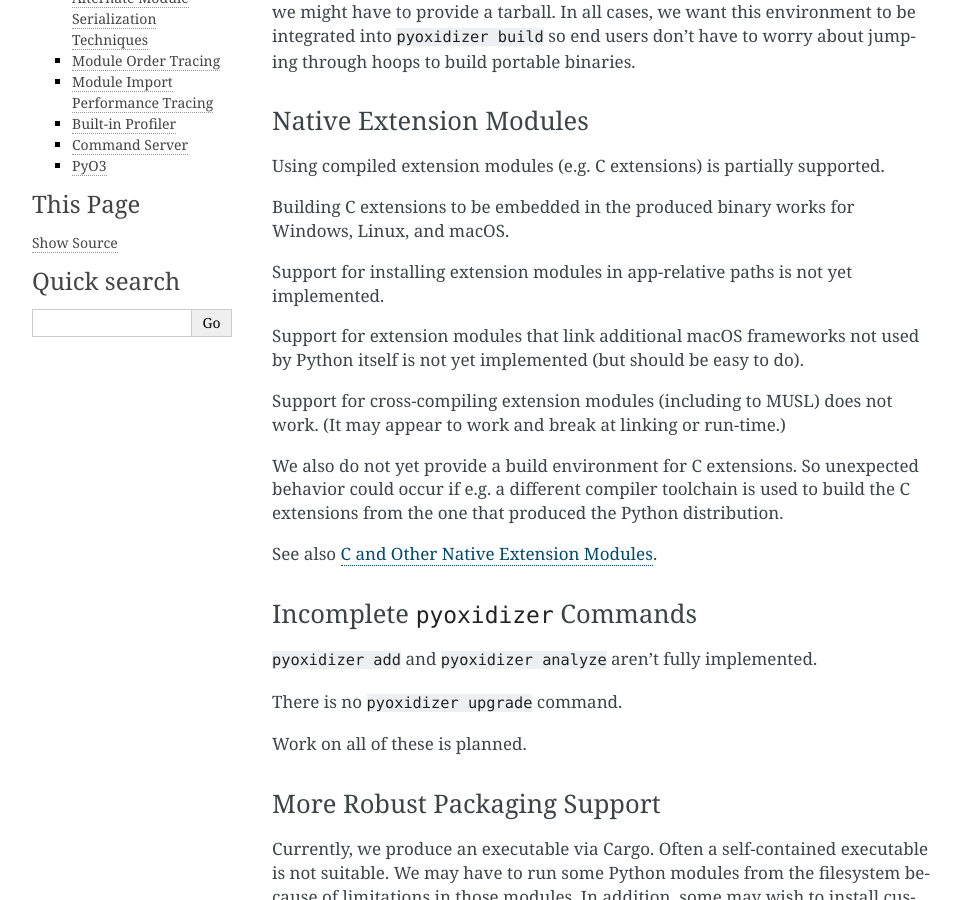
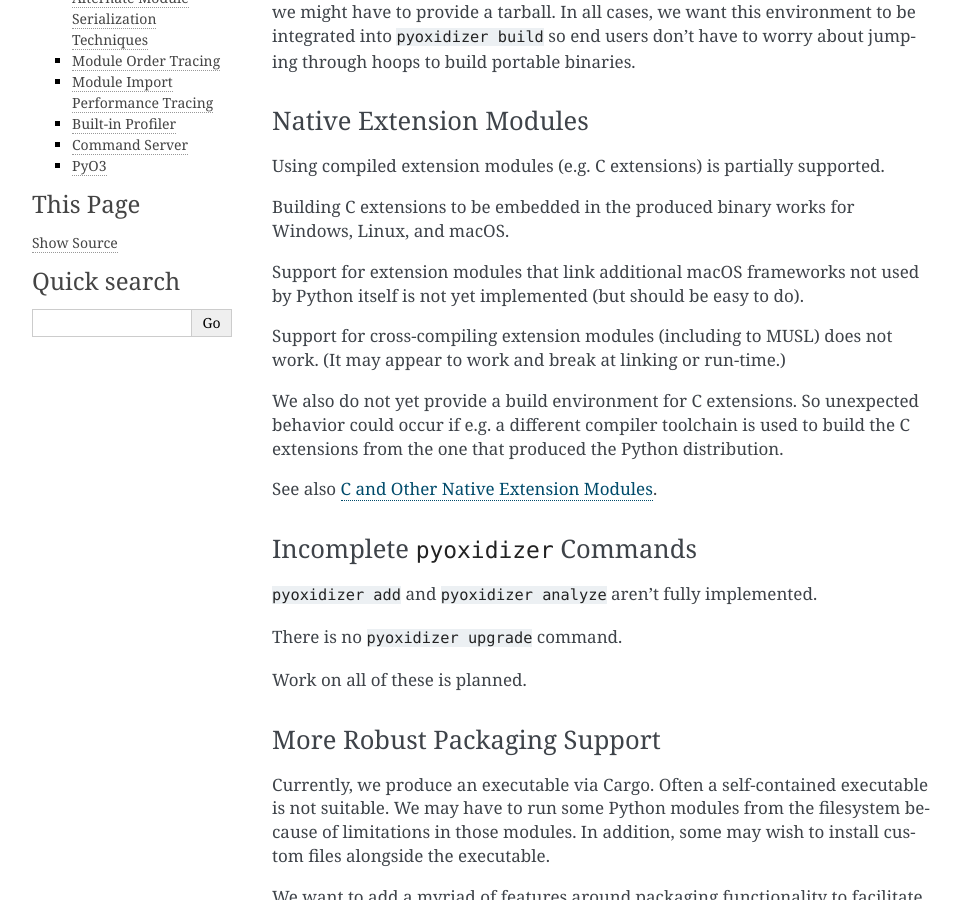
Before and after one commit to indygreg/PyOxidizer, a Sphinx documentation site: the page built from docs/status.rst, in a window 1280 px wide and 900 px high, scrolled down 738 px. Shown: the whole window, without its empty margins (148-1109 px from the left). Built offline with Sphinx 7.4.7, drawn with Linux system fonts in a browser that asks for light colours; the version number could not be read and is left out.

Commit message:
docs: update status to reflect path-relative extension modules work

```diff
--- a/docs/status.rst
+++ b/docs/status.rst
@@ -49,9 +49,6 @@ supported.
 
 Building C extensions to be embedded in the produced binary works
 for Windows, Linux, and macOS.
-
-Support for installing extension modules in app-relative paths is not yet
-implemented.
 
 Support for extension modules that link additional macOS frameworks
 not used by Python itself is not yet implemented (but should be easy to
```
